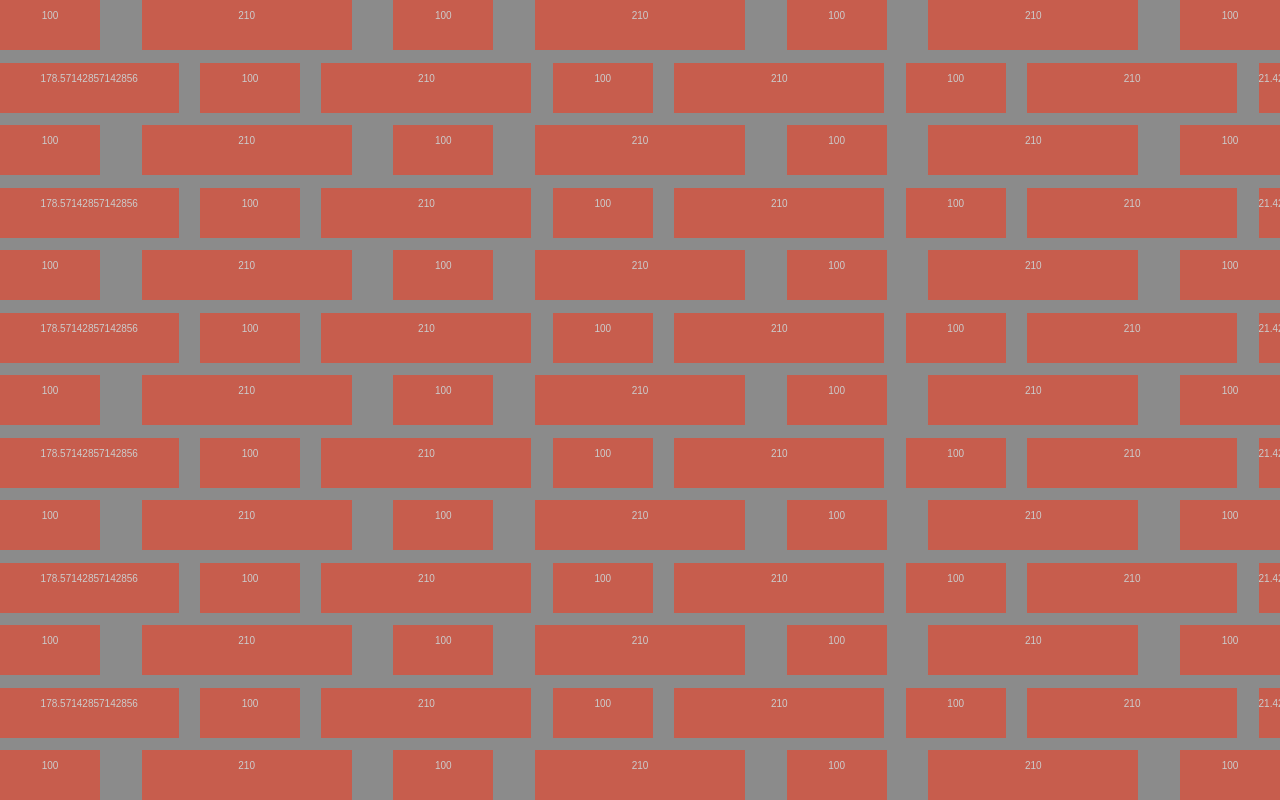
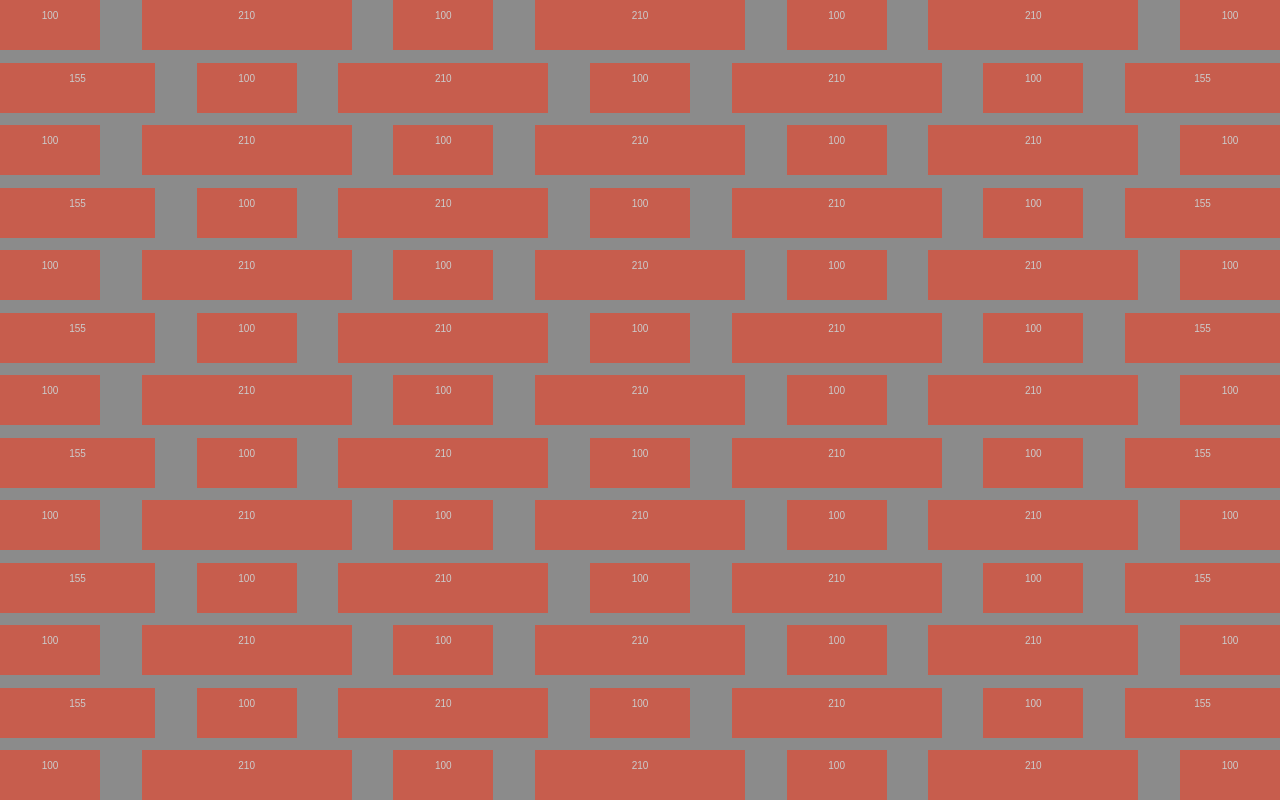
Before and after one commit to rossng/muural, a React (Vite) app: page / in a window 1280 px wide. Built offline with nearby package versions, Linux system fonts and the light colour scheme.

Commit message:
A bond generator that actually works

```diff
--- a/src/Bond.ts
+++ b/src/Bond.ts
@@ -1,4 +1,5 @@
-import { courseToBricks, Grid, makeCourse } from './Bond2';
+import { courseToBricks, Grid } from './Bond2';
+import { bricksLogicalWidth, makeFixedCourse, makeReferenceCourse } from './Bond3';
 
 export interface Brick {
   x: number;
@@ -101,7 +102,7 @@ export const FLEMISH_BOND = (brick: BrickDefinition): Bond => ({
       ],
     },
     {
-      offsetFraction: 6 / 7,
+      offsetFraction: 3 / 4,
       bricks: [
         { width: splitBrick(brick, 1 / 2), definition: brick },
         { width: brick.width, definition: brick },
@@ -115,9 +116,14 @@ export const calculateBricksForContainer = (bond: Bond, width: number, height: n
 
   const allBricks: Brick[] = [];
 
-  for (let courseIndex = 0; courseIndex < coursesCount; courseIndex++) {
+  const referenceCourse = makeReferenceCourse(bond.courses[0], width, GRID);
+  const referenceCourseWidth = bricksLogicalWidth(referenceCourse);
+  const referenceCourseBricks = courseToBricks(width, 0, referenceCourse);
+  allBricks.push(...referenceCourseBricks);
+
+  for (let courseIndex = 1; courseIndex < coursesCount; courseIndex++) {
     const courseBond = bond.courses[courseIndex % bond.courses.length];
-    const courseBricks = makeCourse(courseBond, width, GRID);
+    const courseBricks = makeFixedCourse(courseBond, referenceCourseWidth);
     const bricks = courseToBricks(width, courseIndex * GRID.courseHeight, courseBricks);
     allBricks.push(...bricks);
   }
--- a/src/Bond3.ts
+++ b/src/Bond3.ts
@@ -1,51 +1,170 @@
-import { BondCourse, BrickVariant, measureSplit } from './Bond';
+import { BondCourse, BrickVariant, measureSplit, splitBrick } from './Bond';
 
 import { List } from 'immutable';
 import { Grid, mod } from './Bond2';
 
-export function makeCourse(bond: BondCourse, width: number, grid: Grid): List<BrickVariant> {
+export function bricksLogicalWidth(bricks: List<BrickVariant>): number {
+  return bricks
+    .map((brick) => measureSplit(brick.definition, brick.width)!)
+    .reduce((a, b) => a + b, 0);
+}
+
+export function makeFixedCourse(bond: BondCourse, logicalWidth: number): List<BrickVariant> {
   let bricks: List<BrickVariant> = List([]);
-  let length = 0;
 
+  // Insert whole bricks that make up the offset
+  let offsetLogicalWidth = 0;
+  let offsetBrickCount = 0;
   while (true) {
-    const brick = bond.bricks[bricks.count() % bond.bricks.length];
-    const addition = bricks.count() === 0 ? brick.width : brick.width + grid.minHeadJointWidth;
+    const brick = bond.bricks[mod(bond.bricks.length - ++offsetBrickCount, bond.bricks.length)];
+    const brickLogicalWidth = measureSplit(brick.definition, brick.width)!;
 
-    if (length + addition > width) {
+    if (offsetLogicalWidth + brickLogicalWidth > (bond.offsetFraction ?? 0)) {
       break;
     }
 
-    length += addition;
+    offsetLogicalWidth += brickLogicalWidth;
     bricks = bricks.push(brick);
   }
 
-  if (bricks.count() === 0) {
-    return List([]);
+  // Insert a partial brick to fill the remaining offset
+  if (offsetLogicalWidth < (bond.offsetFraction ?? 0)) {
+    const brick = bond.bricks[mod(bond.bricks.length - offsetBrickCount, bond.bricks.length)];
+
+    bricks = bricks.push({
+      ...brick,
+      width: splitBrick(brick.definition, bond.offsetFraction! - offsetLogicalWidth),
+    });
   }
 
-  // Iterate backwards through the brick types in the course to fill up the offset
-  let offsetBrickCount = 0;
-  let remainingLogicalOffset = bond.offsetFraction ?? 0;
+  bricks = bricks.reverse();
+
+  // Insert bricks until they exceed the logical width
+  let brickCount = 0;
   while (true) {
-    const brick = bond.bricks[mod(bond.bricks.length - offsetBrickCount++, bond.bricks.length)];
+    const brick = bond.bricks[mod(brickCount++, bond.bricks.length)];
     const brickLogicalWidth = measureSplit(brick.definition, brick.width)!;
 
-    if (remainingLogicalOffset <= 0) {
+    if (bricksLogicalWidth(bricks) + brickLogicalWidth > logicalWidth) {
       break;
-    } else if (remainingLogicalOffset >= brickLogicalWidth) {
-      bricks.unshift(brick);
-      remainingLogicalOffset -= brickLogicalWidth;
-    } else if (remainingLogicalOffset < brickLogicalWidth) {
-      const brickWidth = measureSplit(brick.definition, remainingLogicalOffset)!;
-      bricks.unshift({
-        ...brick,
-        width: brickWidth,
-      });
-      remainingLogicalOffset -= brickWidth;
     }
 
-    const total;
+    bricks = bricks.push(brick);
+  }
+
+  // Fill up the remaining logical space with a partial brick
+  const remainingLogicalWidth = logicalWidth - bricksLogicalWidth(bricks);
+  if (remainingLogicalWidth > 0) {
+    const brick = bond.bricks[mod(brickCount++, bond.bricks.length)];
+
+    bricks = bricks.push({
+      ...brick,
+      width: splitBrick(brick.definition, remainingLogicalWidth),
+    });
   }
 
   return bricks;
 }
+
+export function makeReferenceCourse(
+  bond: BondCourse,
+  width: number,
+  grid: Grid,
+): List<BrickVariant> {
+  let bricks: List<BrickVariant> = List([]);
+
+  // Insert whole bricks that make up the offset
+  let offsetLogicalWidth = 0;
+  let offsetBrickCount = 0;
+  while (true) {
+    const brick = bond.bricks[mod(bond.bricks.length - ++offsetBrickCount, bond.bricks.length)];
+    const brickLogicalWidth = measureSplit(brick.definition, brick.width)!;
+
+    if (offsetLogicalWidth + brickLogicalWidth > (bond.offsetFraction ?? 0)) {
+      break;
+    }
+
+    offsetLogicalWidth += brickLogicalWidth;
+    bricks = bricks.push(brick);
+  }
+
+  // Insert a partial brick to fill the remaining offset
+  if (offsetLogicalWidth < (bond.offsetFraction ?? 0)) {
+    const brick = bond.bricks[mod(bond.bricks.length - offsetBrickCount, bond.bricks.length)];
+
+    bricks = bricks.push({
+      ...brick,
+      width: splitBrick(brick.definition, bond.offsetFraction! - offsetLogicalWidth),
+    });
+  }
+
+  bricks = bricks.reverse();
+
+  function minimumLength(bricks: List<BrickVariant>): number {
+    return (
+      bricks.map((brick) => brick.width).reduce((a, b) => a + b, 0) +
+      (bricks.count() - 1) * grid.minHeadJointWidth
+    );
+  }
+
+  // Insert the maximum number of bricks that fit in the remaining space
+  let brickCount = 0;
+  while (true) {
+    const brick = bond.bricks[mod(brickCount++, bond.bricks.length)];
+
+    if (minimumLength(bricks) + brick.width + grid.minHeadJointWidth > width) {
+      break;
+    }
+
+    bricks = bricks.push(brick);
+  }
+
+  return bricks;
+}
+
+// export function makeCourse(bond: BondCourse, width: number, grid: Grid): List<BrickVariant> {
+//   let bricks: List<BrickVariant> = List([]);
+//   let length = 0;
+
+//   while (true) {
+//     const brick = bond.bricks[bricks.count() % bond.bricks.length];
+//     const addition = bricks.count() === 0 ? brick.width : brick.width + grid.minHeadJointWidth;
+
+//     if (length + addition > width) {
+//       break;
+//     }
+
+//     length += addition;
+//     bricks = bricks.push(brick);
+//   }
+
+//   if (bricks.count() === 0) {
+//     return List([]);
+//   }
+
+//   // Iterate backwards through the brick types in the course to fill up the offset
+//   let offsetBrickCount = 0;
+//   let remainingLogicalOffset = bond.offsetFraction ?? 0;
+//   while (true) {
+//     const brick = bond.bricks[mod(bond.bricks.length - offsetBrickCount++, bond.bricks.length)];
+//     const brickLogicalWidth = measureSplit(brick.definition, brick.width)!;
+
+//     if (remainingLogicalOffset <= 0) {
+//       break;
+//     } else if (remainingLogicalOffset >= brickLogicalWidth) {
+//       bricks.unshift(brick);
+//       remainingLogicalOffset -= brickLogicalWidth;
+//     } else if (remainingLogicalOffset < brickLogicalWidth) {
+//       const brickWidth = measureSplit(brick.definition, remainingLogicalOffset)!;
+//       bricks.unshift({
+//         ...brick,
+//         width: brickWidth,
+//       });
+//       remainingLogicalOffset -= brickWidth;
+//     }
+
+//     const total;
+//   }
+
+//   return bricks;
+// }
```
